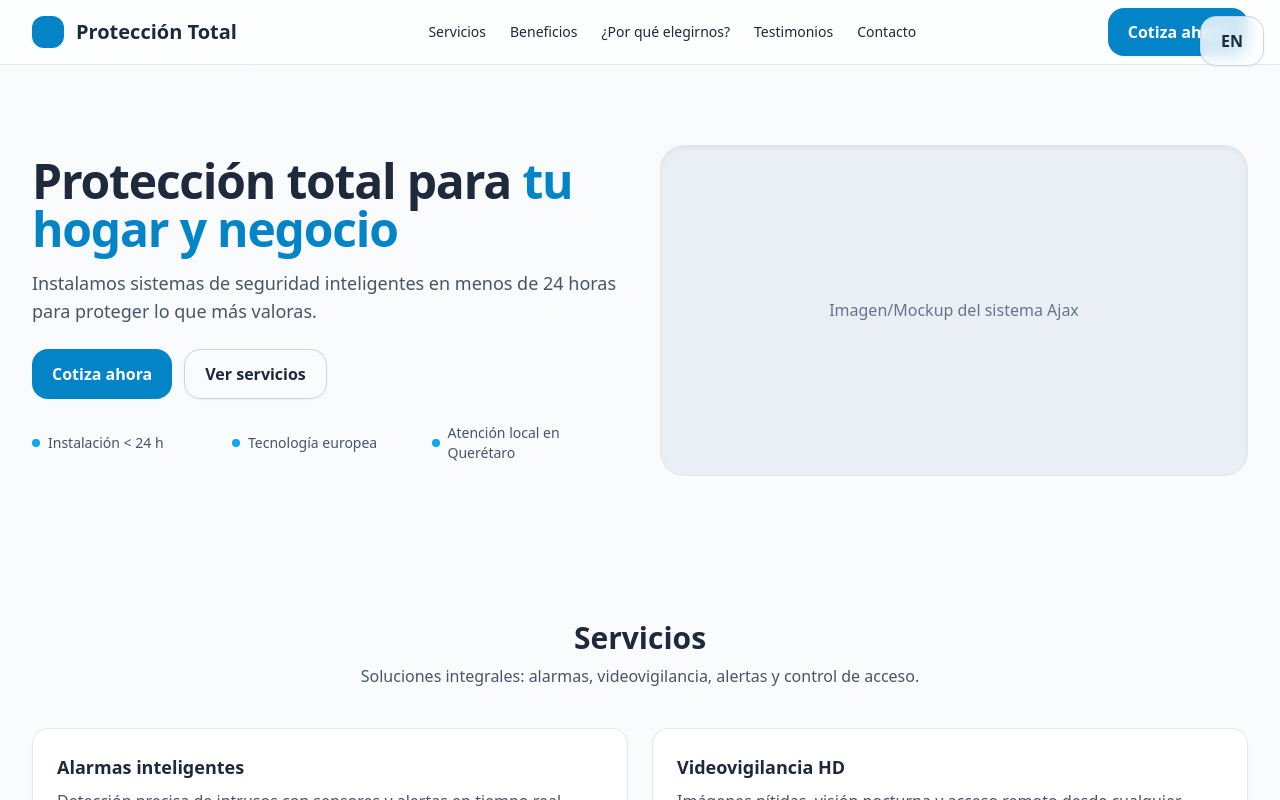
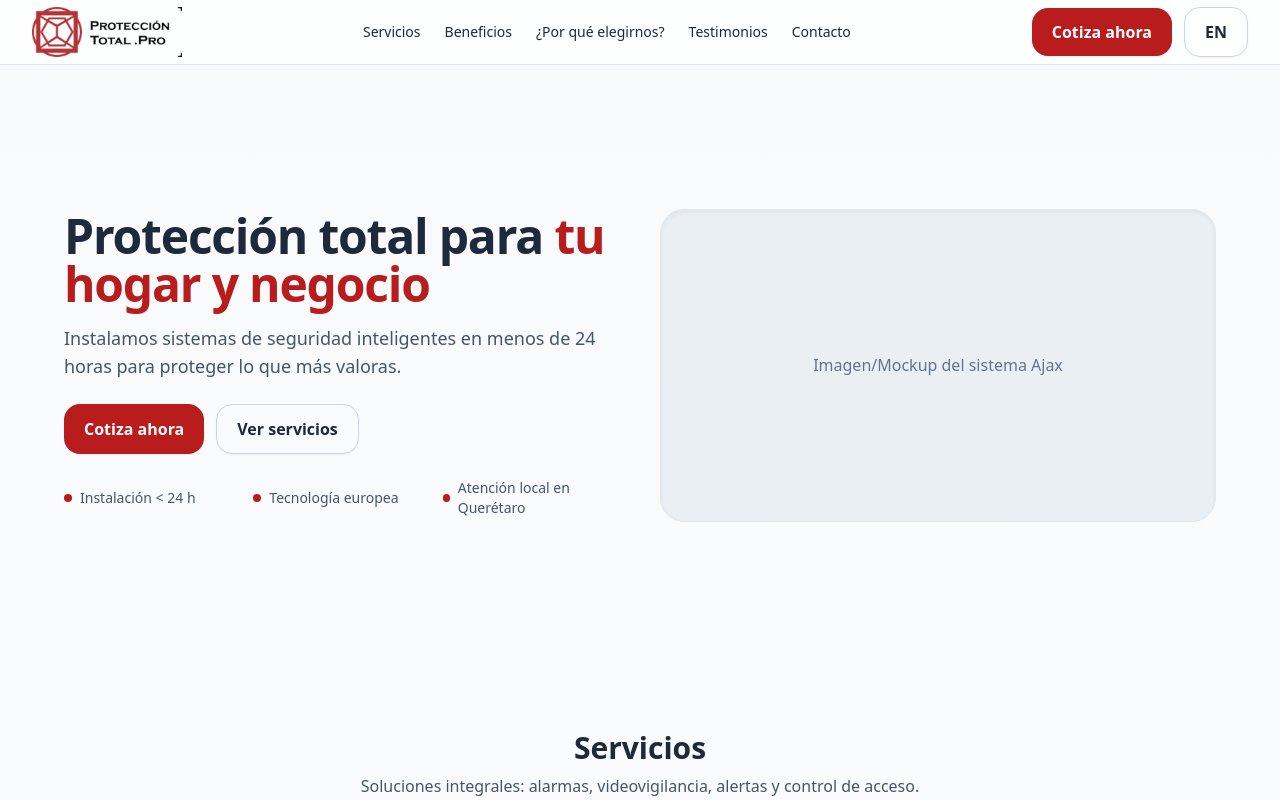
Before and after one commit to Killises/LPPT, a Next.js app: page / in a window 1280 px wide. Shown: the top 800 px of the page. Built offline with nearby package versions, Linux system fonts and the light colour scheme.

Commit message:
header terminado y color boton primario

```diff
--- a/app/components/Landing.jsx
+++ b/app/components/Landing.jsx
@@ -5,8 +5,10 @@ import { motion } from "framer-motion";
 import Section from "./Section";
 import LanguageToggle from "./LanguageToggle";
 import { translations } from "../data/translations";
+import Image from "next/image";
 
 export default function Landing() {
+
   const [lang, setLang] = useState("es");
   const t = translations[lang];
 
@@ -20,14 +22,14 @@ export default function Landing() {
 
   return (
     <div className="min-h-screen bg-gradient-to-b from-slate-50 to-white text-slate-800">
-      <LanguageToggle lang={lang} setLang={setLang} />
 
       {/* Header */}
       <header className="sticky top-0 z-40 backdrop-blur bg-white/70 border-b border-slate-200">
         <div className="container h-16 flex items-center justify-between">
           <div className="flex items-center gap-3">
-            <div className="w-8 h-8 rounded-xl bg-sky-600" />
-            <span className="font-bold text-xl">Protección Total</span>
+            <a href="#home">
+              <Image src="/images/PresentacionTotal (3).png" alt="Logo ProteccionTotal .Pro" width={150} height={50}/>
+          </a>
           </div>
           <nav className="hidden md:flex items-center gap-6 text-sm">
             <a href="#servicios" className="hover:text-slate-900">{t.nav.services}</a>
@@ -36,19 +38,25 @@ export default function Landing() {
             <a href="#testimonios" className="hover:text-slate-900">{t.nav.testimonials}</a>
             <a href="#contacto" className="hover:text-slate-900">{t.nav.contact}</a>
           </nav>
-          <a href="#contacto" className="hidden sm:block">
-            <button className="btn btn-primary rounded-2xl">{t.hero.cta1}</button>
-          </a>
+          <div className="flex items-center gap-3">
+            <a href="#contacto" className="hidden sm:block">
+              <button className="btn btn-primary rounded-2xl">{t.hero.cta1}</button>
+            </a>
+            <a className="sm:block">
+              <LanguageToggle lang={lang} setLang={setLang} />
+            </a>
+          </div>
         </div>
+
       </header>
 
       {/* Hero */}
-      <section className="relative overflow-hidden">
+      <Section id="home" className="relative overflow-hidden">
         <div className="absolute inset-0 -z-10 bg-[radial-gradient(ellipse_at_top,_var(--tw-gradient-stops))] from-sky-100 via-white to-white" />
         <div className="container py-20 grid lg:grid-cols-2 gap-10 items-center">
           <motion.div initial={{ opacity: 0, y: 20 }} whileInView={{ opacity: 1, y: 0 }} viewport={{ once: true }} transition={{ duration: 0.5 }}>
             <h1 className="text-4xl md:text-5xl font-extrabold tracking-tight">
-              {t.hero.title.split(' ').slice(0,3).join(' ')} <span className="text-sky-600">{t.hero.title.split(' ').slice(3).join(' ')}</span>
+              {t.hero.title.split(' ').slice(0,3).join(' ')} <span className="text-red-700">{t.hero.title.split(' ').slice(3).join(' ')}</span>
             </h1>
             <p className="mt-4 text-lg text-slate-600">{t.hero.subtitle}</p>
             <div className="mt-6 flex flex-wrap gap-3">
@@ -57,7 +65,7 @@ export default function Landing() {
             </div>
             <ul className="mt-6 grid sm:grid-cols-3 gap-3 text-sm text-slate-600">
               {t.hero.bullets.map((b, i) => (
-                <li key={i} className="badge"><span className="w-2 h-2 rounded-full bg-sky-500" />{b}</li>
+                <li key={i} className="badge"><span className="w-2 h-2 rounded-full bg-red-700" />{b}</li>
               ))}
             </ul>
           </motion.div>
@@ -67,7 +75,7 @@ export default function Landing() {
             </div>
           </motion.div>
         </div>
-      </section>
+      </Section>
 
       {/* Servicios */}
       <Section id="servicios" title={t.services.title} subtitle={t.services.subtitle}>
--- a/app/components/LanguageToggle.jsx
+++ b/app/components/LanguageToggle.jsx
@@ -4,7 +4,7 @@ export default function LanguageToggle({ lang, setLang }) {
   return (
     <button
       onClick={() => setLang(lang === "es" ? "en" : "es")}
-      className="fixed top-4 right-4 z-50 btn btn-outline bg-white/80 backdrop-blur"
+      className="top-4 right-4 z-50 btn btn-outline bg-white/80 backdrop-blur"
       aria-label="Toggle language"
     >
       {lang === "es" ? "EN" : "ES"}
--- a/app/globals.css
+++ b/app/globals.css
@@ -5,7 +5,7 @@
 
 /* Tipografía y utilidades */
 :root {
-  --brand: #0369a1; /* sky-700 */
+  --brand: #a53030; /* sky-700 */
 }
 html, body {
   scroll-behavior: smooth;
@@ -17,7 +17,7 @@ html, body {
   @apply inline-flex items-center justify-center rounded-2xl px-5 py-3 font-semibold shadow-sm transition;
 }
 .btn-primary {
-  @apply bg-sky-600 text-white hover:bg-sky-700;
+  @apply bg-red-700 text-white hover:bg-red-600;
 }
 .btn-outline {
   @apply border border-slate-300 hover:bg-slate-50;
```
Also changed, not shown: public/images/PTLogo.png (added), public/images/PresentacionTotal (3).png (added).
